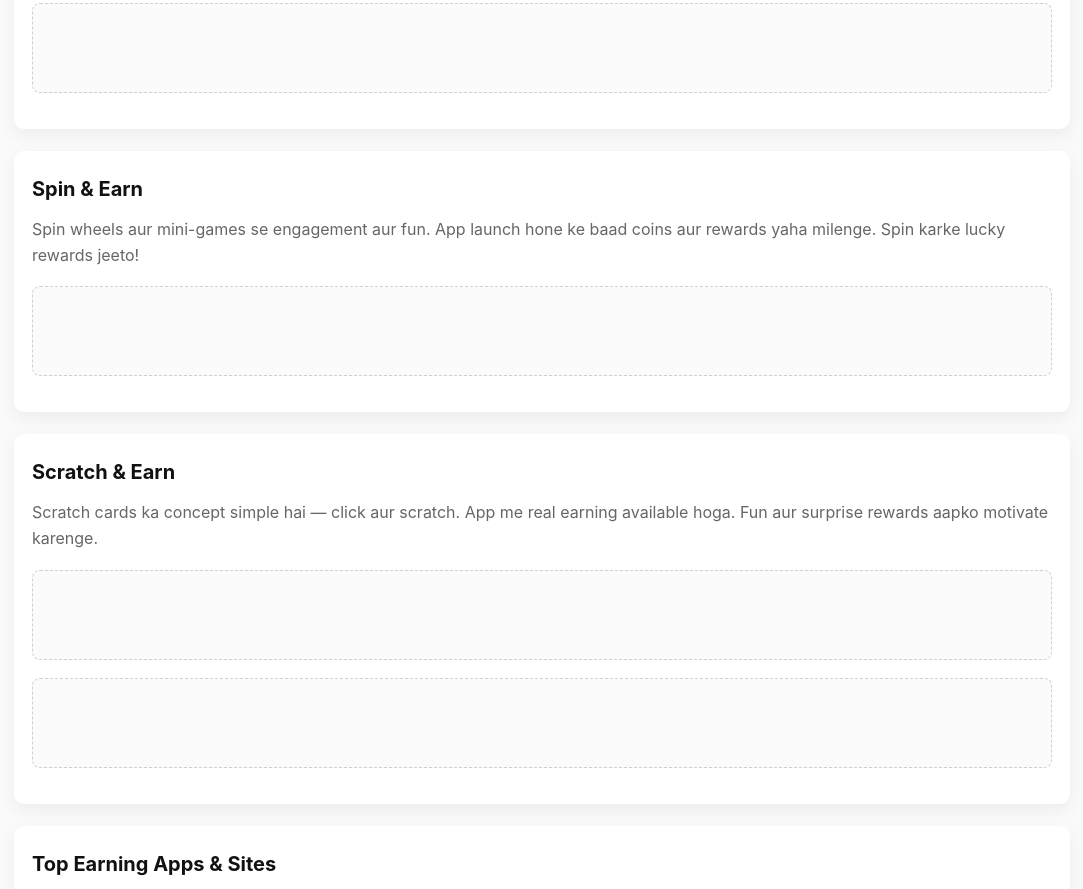
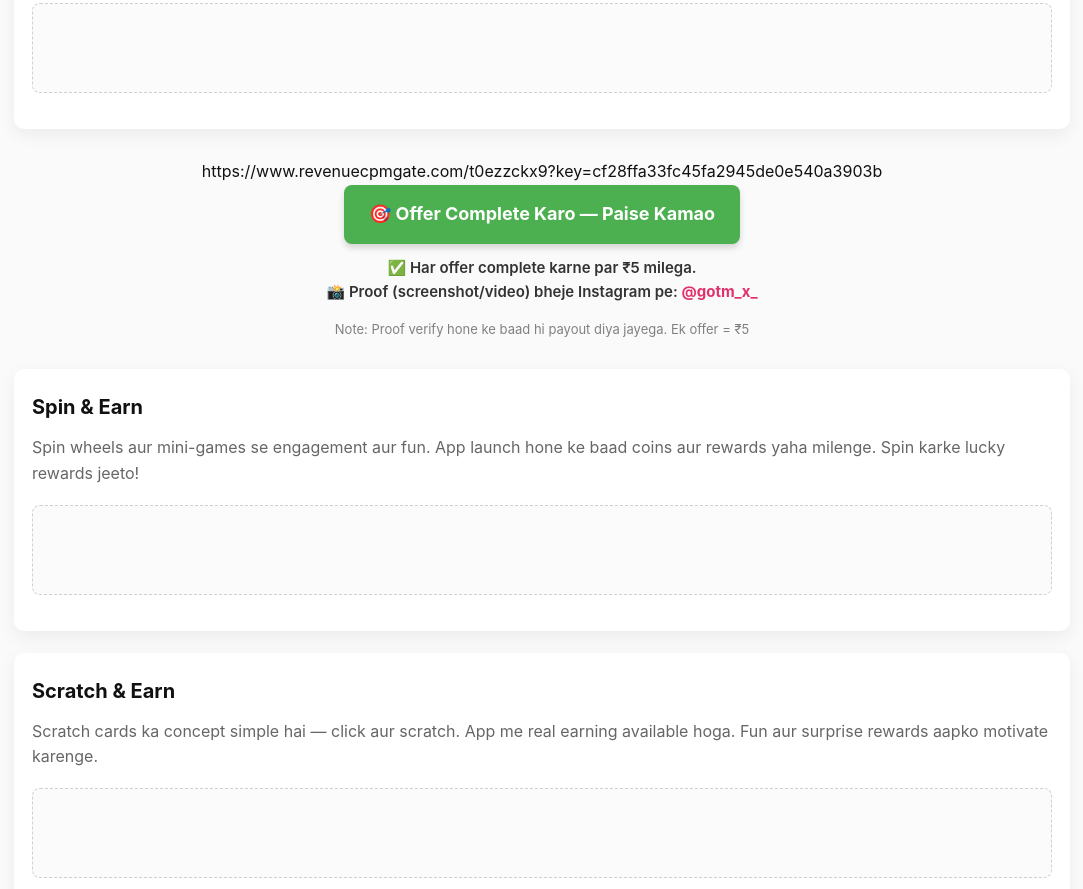
Before and after one commit to profitaindia/earnbygotm, a plain HTML site: page index.html in a window 1280 px wide. Shown: the part 1023-1912 px from the top of the page, without its empty margins (98-1181 px from the left). Drawn offline with Linux system fonts and the light colour scheme.

Commit message:
Update index.html

```diff
--- a/index.html
+++ b/index.html
@@ -113,7 +113,26 @@ ul{margin:8px 0 12px 20px}
 </script>
 <script type="text/javascript" src="//www.highperformanceformat.com/e6f4afa9dcfedb0778b4386b1c123d2c/invoke.js"></script> </div>
 </section>
+<div style="text-align:center; margin:30px 0;">
+  https://www.revenuecpmgate.com/t0ezzckx9?key=cf28ffa33fc45fa2945de0e540a3903b
+  <a href="YOUR_SMARTLINK_HERE" target="_blank" rel="noopener noreferrer"
+     style="background:#4CAF50;color:#fff;padding:15px 25px;text-decoration:none;font-size:18px;border-radius:8px;font-weight:700;display:inline-block;box-shadow:0 4px 6px rgba(0,0,0,0.15);">
+    🎯 Offer Complete Karo — Paise Kamao
+  </a>
 
+  <p style="font-size:15px;color:#333;margin-top:12px;font-weight:600;">
+    ✅ Har offer complete karne par ₹5 milega.<br>
+    📸 Proof (screenshot/video) bheje Instagram pe:
+    <a href="https://www.instagram.com/gotm_x_?igsh=eTYzOWljbnZtdmt3"
+       target="_blank" rel="noopener noreferrer" style="color:#e1306c;font-weight:700;">
+      @gotm_x_
+    </a>
+  </p>
+
+  <p style="font-size:13px;color:gray;margin-top:6px;">
+    Note: Proof verify hone ke baad hi payout diya jayega. Ek offer = ₹5
+  </p>
+</div>
 <section class="card">
 <h2>Spin & Earn</h2>
 <p class="small">Spin wheels aur mini-games se engagement aur fun. App launch hone ke baad coins aur rewards yaha milenge. Spin karke lucky rewards jeeto!</p>
```
